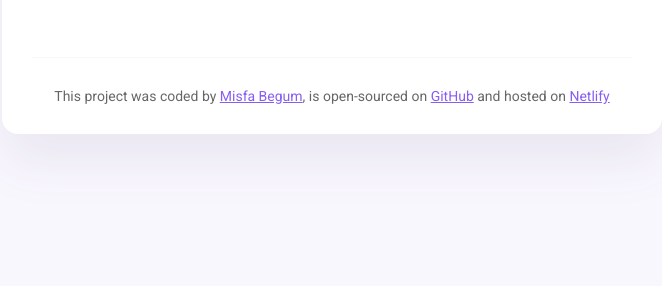
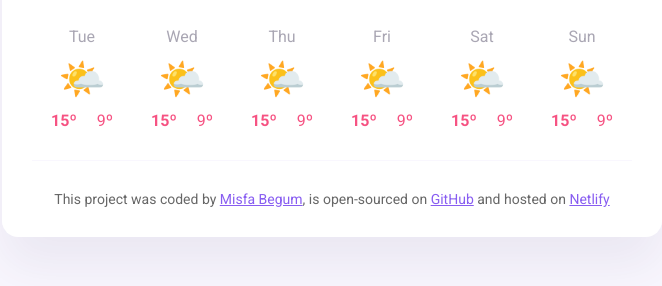
Before and after one commit to misfasnm/my-weather-app, a plain HTML site: page index.html in a window 1280 px wide. Shown: the part 284-570 px from the top of the page, without its empty margins (308-970 px from the left). Drawn offline with nearby package versions, Linux system fonts and the light colour scheme; no server answers.

Commit message:
Updated mistake in forecast id

```diff
--- a/index.html
+++ b/index.html
@@ -52,7 +52,7 @@
             <div class="weather-app-unit">°C</div>
           </div>
         </div>
-        <div class="weather-forecast" id="forcast"></div>
+        <div class="weather-forecast" id="forecast"></div>
       </main>
 
       <footer>
```
